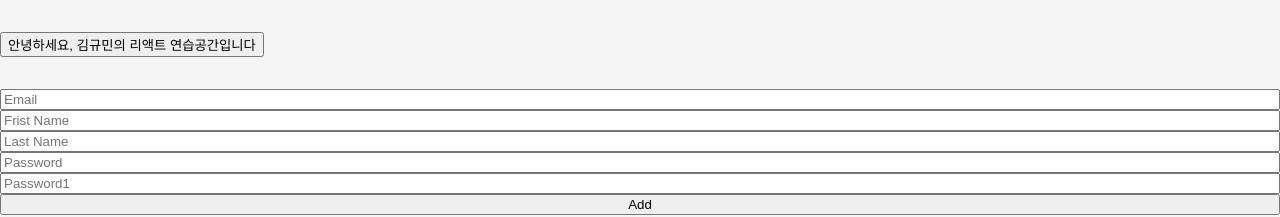
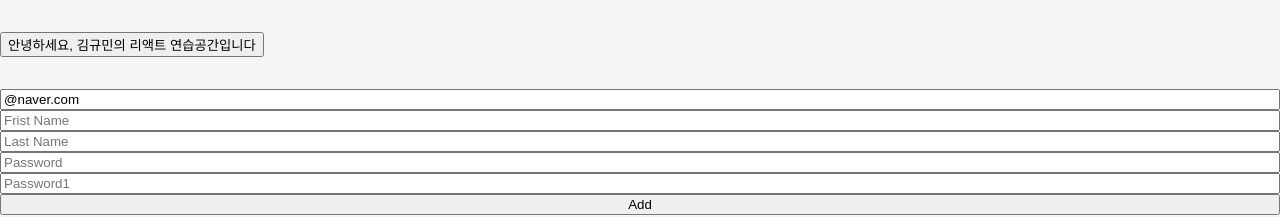
Before and after one commit to Gyuminn/practice-react, a React (Create React App) app: page /toDoList in a window 1280 px wide. Shown: the top 217 px of the page. Built offline with nearby package versions, Linux system fonts and the light colour scheme.

Commit message:
feat: validation & error handling

```diff
--- a/src/pages/ToDoList.tsx
+++ b/src/pages/ToDoList.tsx
@@ -27,13 +27,28 @@
 //     </div>
 //   );
 // }
+interface IForm {
+  email: string;
+  First_Name: string;
+  Last_Name: string;
+  Password: string;
+  Password1: string;
+}
 
 export default function ToDoList() {
-  const { register, handleSubmit, formState } = useForm();
+  const {
+    register,
+    handleSubmit,
+    formState: { errors },
+  } = useForm<IForm>({
+    defaultValues: {
+      email: "@naver.com",
+    },
+  });
   const onValid = (data: any) => {
     console.log(data);
   };
-  console.log(formState.errors);
+  console.log(errors);
 
   return (
     <div>
@@ -42,24 +57,34 @@
         onSubmit={handleSubmit(onValid)}
       >
         <input
-          {...register("toDo", { required: true, minLength: 10 })}
+          {...register("email", {
+            required: "Email is required",
+            pattern: {
+              value: /^[A-Za-z0-9._%+-]+@naver.com$/gm,
+              message: "naver 메일만 가능합니다",
+            },
+          })}
           placeholder="Email"
         />
+        <span>{errors?.email?.message}</span>
         <input
-          {...register("Frist_Name", { required: true, minLength: 10 })}
+          {...register("First_Name", { required: "write here" })}
           placeholder="Frist Name"
         />
+        <span>{errors?.First_Name?.message}</span>
         <input
-          {...register("Last_Name", { required: true, minLength: 10 })}
+          {...register("Last_Name", { required: "write here" })}
           placeholder="Last Name"
         />
+        <span>{errors?.Last_Name?.message}</span>
         <input
           {...register("Password", {
             required: "Password is required",
-            minLength: 10,
+            minLength: 5,
           })}
           placeholder="Password"
         />
+        <span>{errors?.Password?.message}</span>
         <input
           {...register("Password1", {
             required: true,
@@ -70,6 +95,7 @@
           })}
           placeholder="Password1"
         />
+        <span>{errors?.Password1?.message}</span>
         <button>Add</button>
       </form>
     </div>
```
